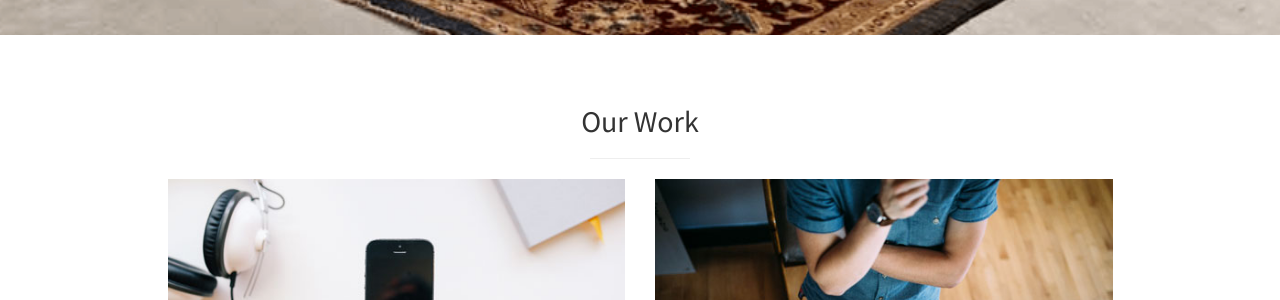
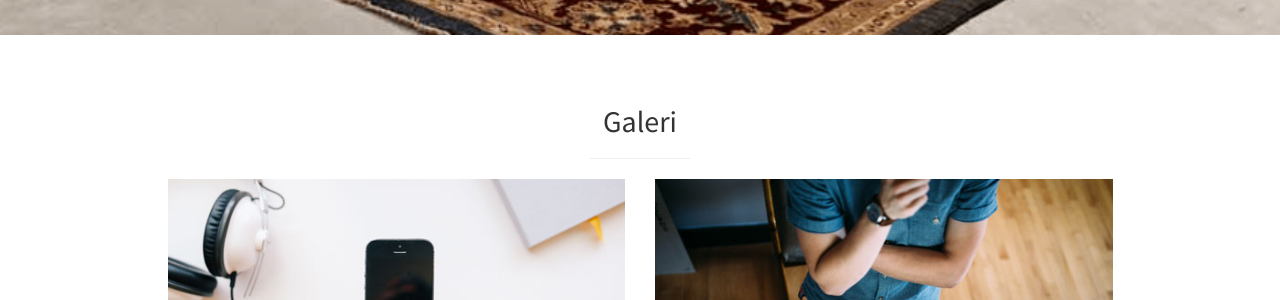
Before and after one commit to halitemizleme/efsane, a Jekyll site: the page built from index.md, in a window 1280 px wide and 900 px high, scrolled down 1785 px. Shown: the part 158-458 px from the top of the window. Built offline with Jekyll 4.4.1, drawn with Linux system fonts in a browser that asks for light colours.

Commit message:
Update portfolio.html

```diff
--- a/_includes/portfolio.html
+++ b/_includes/portfolio.html
@@ -2,7 +2,7 @@
   <div class="container">
     <div class="row">
       <div class="col-lg-10 col-lg-offset-1 text-center">
-        <h2>Our Work</h2>
+        <h2>Galeri</h2>
         <hr class="small">
         <div class="row">
           <div class="col-md-6">
@@ -35,7 +35,6 @@
           </div>
         </div>
         <!-- /.row (nested) -->
-        <a href="#" class="btn btn-dark">View More Items</a>
       </div>
       <!-- /.col-lg-10 -->
     </div>
```
